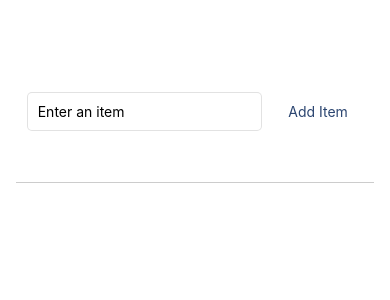
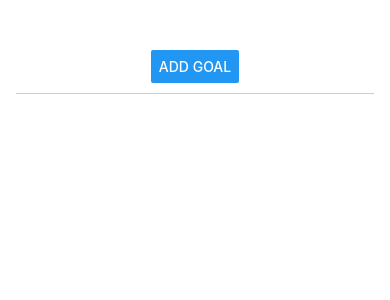
Before and after one commit to Schultz126/ReactNativeStudy, a React Native app in the folder goalsApp/: screen / in a window 390 px wide. Shown: the top 300 px of the page. Built offline with nearby package versions, Linux system fonts and the light colour scheme.

Commit message:
Modal implemented
Had a bug with the deleteGoalHandler(), where the 'return' keyword was omited

```diff
--- a/goalsApp/App.js
+++ b/goalsApp/App.js
@@ -1,13 +1,14 @@
-import { View, ScrollView, FlatList } from 'react-native';
+import { View, FlatList, Pressable } from 'react-native';
 import styles from './styles/globalStyles';
-import AddGoalButton from './components/AddGoalButton/AddGoalButton';
-import GoalInput from './components/GoalInput/GoalInput';
 import ListElement from './components/ListElement/ListElement';
+import InputHeader from './components/InputHeader/InputHeader';
 import { useState } from 'react';
+import ModalVisibilityChanger from './components/ModalVisibilityChanger/ModalVisibilityChanger';
 
 export default function App() {
   const [goal, setGoal] = useState(null);
   const [goalList, setGoalList] = useState([]);
+  const [modalIsVisible, setVisible] = useState(false)
   function textInputHandler(e) {
       setGoal(e);
   }
@@ -24,13 +25,20 @@ export default function App() {
     setGoal('')
   };
 
+  function visibilityHandler () {
+    setVisible(!modalIsVisible);
+  }
 
   return (
     <View style={styles.container}>
-      <View style={styles.inputContainer}>
-        <GoalInput textInputHandler={textInputHandler} goal={goal}/>
-        <AddGoalButton text={goal} handleButtonEvent={addGoalHandler}/>
-      </View>
+      {modalIsVisible ? <InputHeader
+        textInputHandler={textInputHandler}
+        goal={goal}
+        addGoalHandler={addGoalHandler}
+        modalIsVisible={modalIsVisible}
+        visibilityHandler={visibilityHandler}/> :
+        <ModalVisibilityChanger
+          visibilityHandler={visibilityHandler}/>}
       <View style={styles.goalsContainer}>
         <FlatList
         data={goalList}
--- a/goalsApp/components/AddGoalButton/AddGoalButton.js
+++ b/goalsApp/components/AddGoalButton/AddGoalButton.js
@@ -1,11 +1,16 @@
-import { Button, TouchableOpacity, Text } from "react-native";
+import { Pressable, Text, View } from "react-native";
 import addButtonStyles from "./AddGoalButtonStyles";
 
-const AddGoalButton = ({text, handleButtonEvent}) => {
+const AddGoalButton = ({text, handleButtonEvent, visibilityHandler}) => {
     return (
-        <TouchableOpacity style={addButtonStyles.button}>
-            <Text style={addButtonStyles.textColorWhite} onPress={() => handleButtonEvent(text)}>Add Item</Text>
-        </TouchableOpacity>
+        <View style={addButtonStyles.buttonContainer}>
+            <Pressable style={addButtonStyles.button}>
+                <Text style={addButtonStyles.textColorWhite} onPress={() => handleButtonEvent(text)}>Add Item</Text>
+            </Pressable>
+            <Pressable style={addButtonStyles.button}>
+                <Text style={addButtonStyles.textColorWhite} onPress={visibilityHandler}>Cancel</Text>
+            </Pressable>
+        </View>
     )
 }
 
--- a/goalsApp/components/AddGoalButton/AddGoalButtonStyles.js
+++ b/goalsApp/components/AddGoalButton/AddGoalButtonStyles.js
@@ -10,8 +10,14 @@ const addButtonStyles = StyleSheet.create({
         borderRadius: 5,
         backgroundColor: 'white'
     },
+
     textColorWhite: {
         color: mainColor
+    },
+
+    buttonContainer: {
+        display: "flex",
+        flexDirection: 'row'
     },
 });
 
--- /dev/null
+++ b/goalsApp/components/InputHeader/InputHeader.jsx
@@ -0,0 +1,17 @@
+import { View, Modal } from "react-native"
+import GoalInput from "../GoalInput/GoalInput";
+import AddGoalButton from "../AddGoalButton/AddGoalButton";
+import HeaderStyles from "./InputHeaderStyles";
+
+const InputHeader = ({textInputHandler, goal, addGoalHandler, modalIsVisible, visibilityHandler}) => {
+    return(
+      <Modal visible={modalIsVisible} animationType="slide">
+        <View style={HeaderStyles.inputContainer}>
+            <GoalInput textInputHandler={textInputHandler} goal={goal}/>
+            <AddGoalButton text={goal} handleButtonEvent={addGoalHandler} visibilityHandler={visibilityHandler}/>
+        </View>
+      </Modal>
+    )
+}
+
+export default InputHeader;
--- /dev/null
+++ b/goalsApp/components/InputHeader/InputHeaderStyles.js
@@ -0,0 +1,14 @@
+import { StyleSheet } from "react-native";
+
+const HeaderStyles = StyleSheet.create({
+    inputContainer: {
+    display: 'flex',
+    flex: 1,
+    flexDirection: 'column',
+    gap: 15,
+    alignItems: 'center',
+    justifyContent: 'center'
+  },
+})
+
+export default HeaderStyles;
--- a/goalsApp/components/ListElement/ListElement.js
+++ b/goalsApp/components/ListElement/ListElement.js
@@ -5,7 +5,7 @@ const ListElement = ({ goalObj, setGoalList }) => {
 
 function deleteGoalHandler(id) {
     setGoalList((currentGoals) => {
-        currentGoals.filter((goal) => goal.id !== id);
+        return currentGoals.filter((goal) => goal.id !== id);
     });
 }
 
@@ -14,7 +14,7 @@ function showAlertDelete(message, id) {
         const confirm = window.confirm(`Delete ${message}?`);
         if (confirm) deleteGoalHandler(id);
     } else {
-        Alert.alert(
+        Alert.alert( // Cria um pop-up para cofirmar a deleção do elemento selecionado
             "Delete Item",
             `Are you sure you want to delete "${message}"?`,
             [
--- /dev/null
+++ b/goalsApp/components/ModalVisibilityChanger/ModalVisibilityChanger.jsx
@@ -0,0 +1,11 @@
+import { View, Button } from "react-native"
+
+const ModalVisibilityChanger = ({visibilityHandler}) => {
+    return(
+    <View>
+        <Button title='Add Goal' onPress={visibilityHandler}></Button>
+    </View>
+    )
+}
+
+export default ModalVisibilityChanger;
--- a/goalsApp/styles/globalStyles.js
+++ b/goalsApp/styles/globalStyles.js
@@ -10,14 +10,6 @@ const styles = StyleSheet.create({
     flexDirection: 'column',
     alignItems: 'center',
     gap: 10,
-  },
-
-  inputContainer: {
-    display: 'flex',
-    flex: 1,
-    flexDirection: 'row',
-    gap: 15,
-    alignItems: 'center'
   },
 
   goalsContainer: {
```
